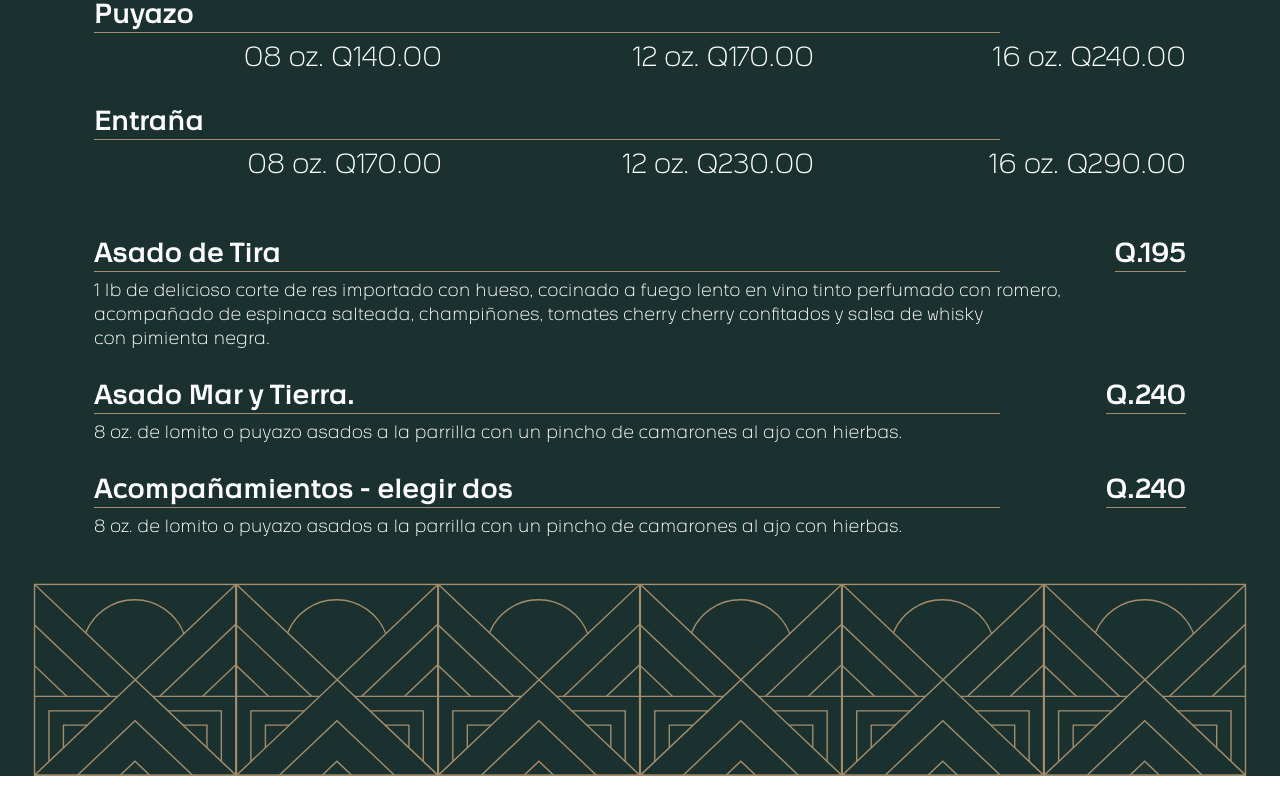
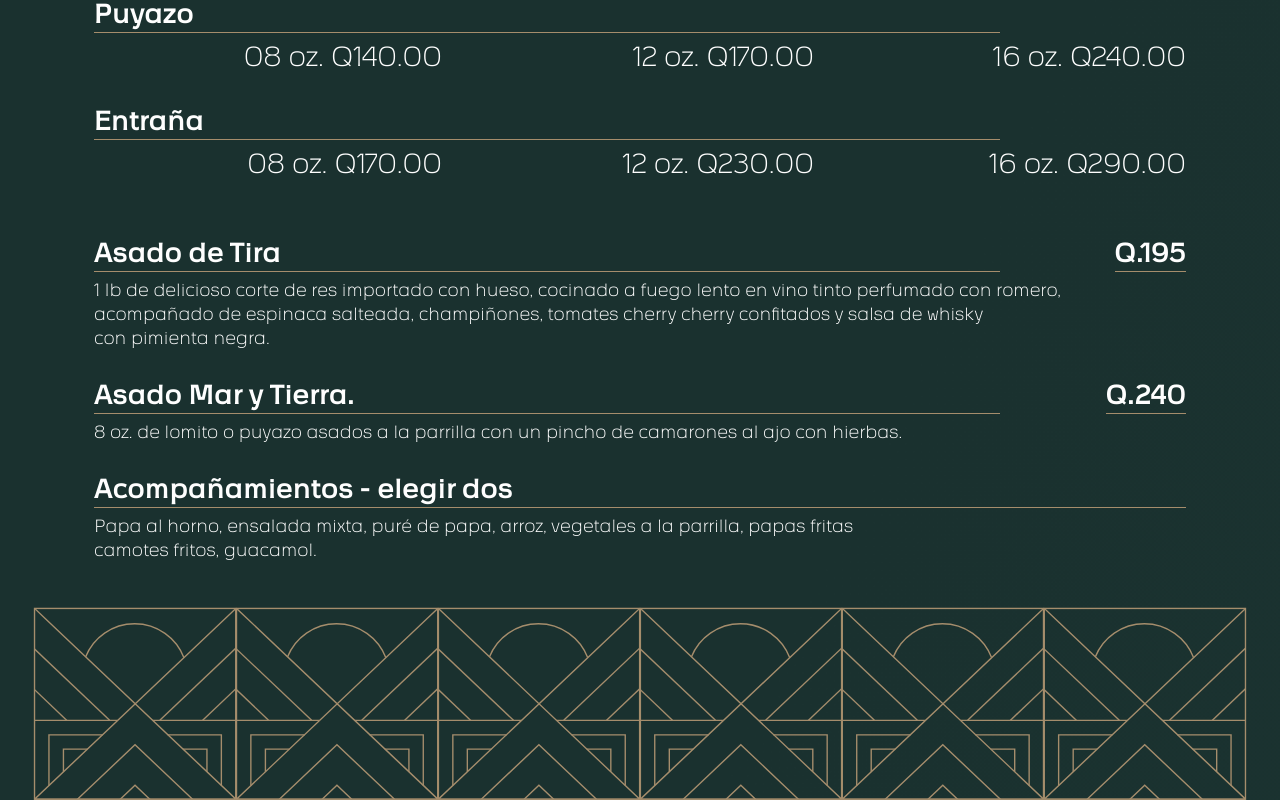
Before and after one commit to BambuTeam/letter-menu, a React (Create React App) app: page / in a window 1280 px wide. Shown: the part 8526-9326 px from the top of the page. Before the commit the page ends 9302 px from the top, so only its background shows below. Built offline with nearby package versions, Linux system fonts and the light colour scheme; a web font is replaced by a local one.

Commit message:
Acompañ PIMP

```diff
--- a/src/assets/components/PlatosPrincipales.jsx
+++ b/src/assets/components/PlatosPrincipales.jsx
@@ -368,18 +368,17 @@ const PlatosPrincipales = () => {
 
                 <Container>
                 <Row>
-                <Col xs={10} md={12} lg={10} className="Style_Entradas_List" >
+                <Col xs={10} md={12} lg={12} className="Style_Entradas_List" >
                 <h2>Acompañamientos - elegir dos    </h2>
                 </Col>
-                <Col xs={2} md={12} lg={2} className="Style_Entradas_List F_rigth" >
-                <h2>Q.240</h2>
-                </Col>
+
 
                 </Row>
                 <Row>
                 <Col xs={12} md={12} lg={12} className="Style_Entradas_List" >
                     <p>
-                    8 oz. de lomito o puyazo asados a la parrilla con un pincho de camarones al ajo con hierbas.
+                    Papa al horno, ensalada mixta, puré de papa, arroz, vegetales a la parrilla, papas fritas <br />
+                    camotes fritos, guacamol.
                     </p>
 
                     </Col>
```
